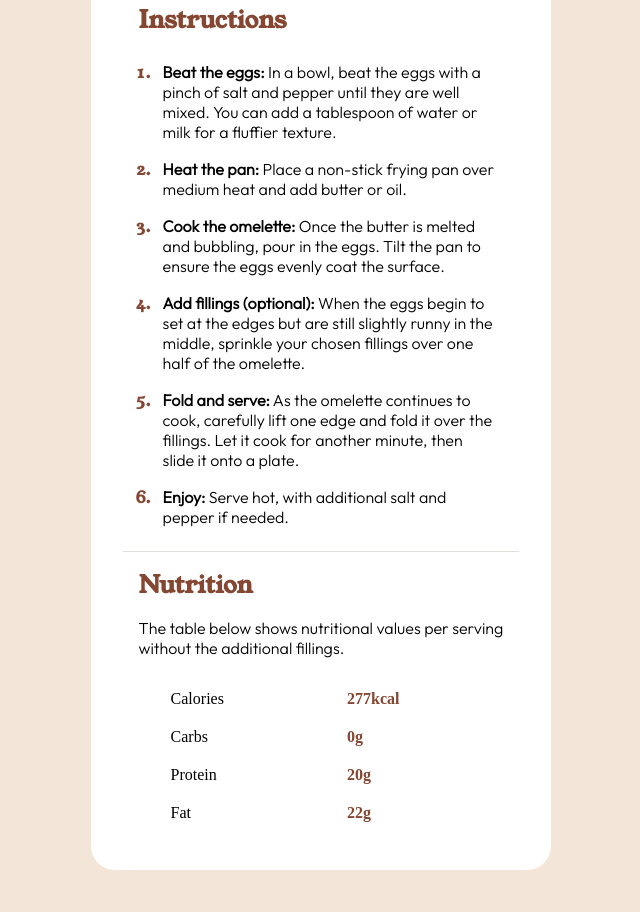
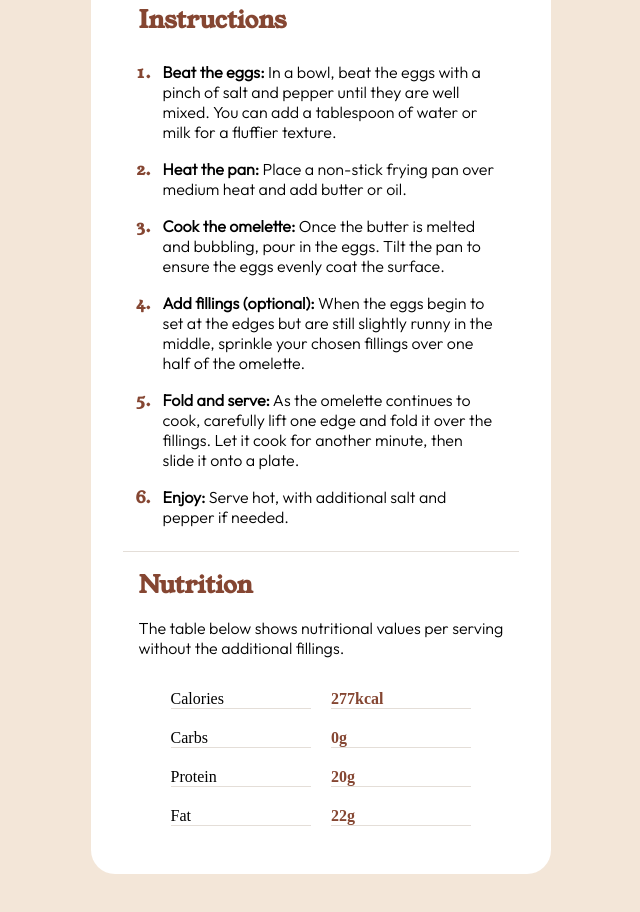
Before and after one commit to erickbarrosr/recipe-page, a plain HTML site: page index.html in a window 1280 px wide. Shown: the part 989-1901 px from the top of the page, without its empty margins (319-959 px from the left). Drawn offline with Linux system fonts and the light colour scheme.

Commit message:
feat(style.css): Adicionar border-bottom na grid

```diff
--- a/style.css
+++ b/style.css
@@ -120,8 +120,12 @@ span {
 
 .grid-container {
   display: grid;
-  grid-template-columns: repeat(2, 1fr); /* 2 colunas iguais */
+  grid-template-columns: repeat(2, 1fr);
   grid-template-rows: auto;
   gap: 20px;
-  padding-left: 2rem;
+  padding: 0 2rem;
 }
+
+.item {
+  border-bottom: 1px solid hsl(30, 18%, 87%);
+}
```
